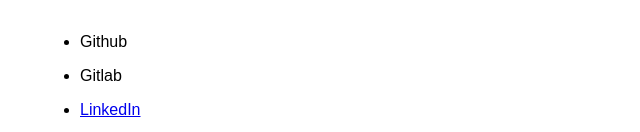
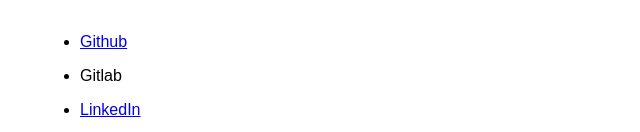
Before and after one commit to PierreVega17/CV-Jean-Pierre, a plain HTML site: page index.html in a window 1280 px wide. Shown: the part 1673-1805 px from the top of the page, 0-640 px from the left. Drawn offline with Linux system fonts and the light colour scheme.

Commit message:
Update index.html

```diff
--- a/index.html
+++ b/index.html
@@ -80,7 +80,7 @@
             <div>
                 <h3>Redes sociales</h3>
                 <ul>
-                    <li>Github</li>
+                    <li><a href="https://github.com/PierreVega17">Github</a></li>
                     <li>Gitlab</li>
                     <li><a href="www.linkedin.com/in/jean-pierre-galarreta-vega" target="_blank">LinkedIn</a></li>
                 </ul>
```
